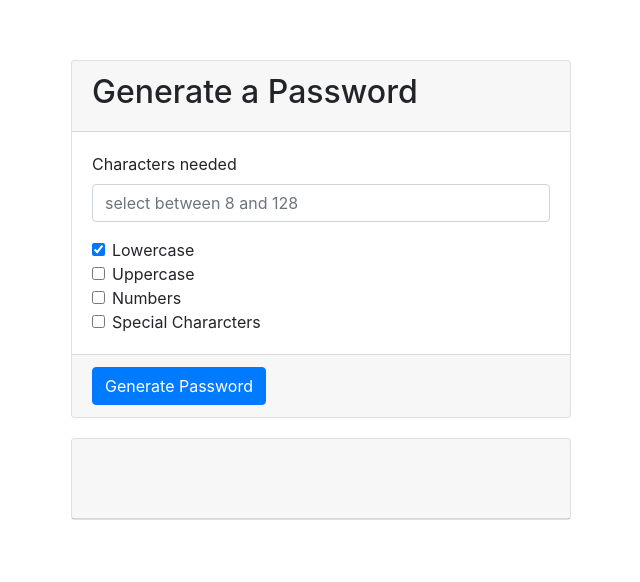
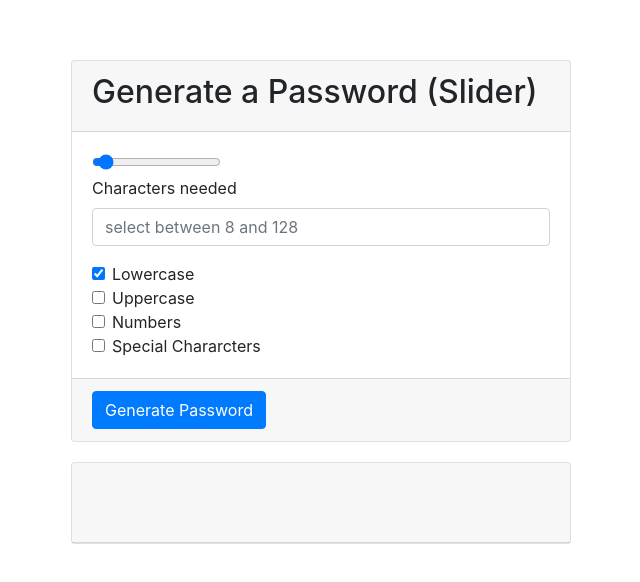
Before and after one commit to jamescalverley/password-generator, a website: page develop-v2/index.html in a window 1280 px wide. Shown: the whole page, without its empty margins (279-919 px from the left). Drawn offline with nearby package versions, Linux system fonts and the light colour scheme.

Commit message:
adds basic slider

```diff
--- a/develop-v2/index.html
+++ b/develop-v2/index.html
@@ -13,9 +13,15 @@
     <div class="wrapper">
         <div class="card">
           <div class="card-header">
-            <h2>Generate a Password</h2>
+            <h2>Generate a Password (Slider)</h2>
           </div>
+
           <div class="card-body">
+            <div class="slider-container">
+              <input type="range" min="8" max="128" value="14" class="slider" id="charNeededSlider">
+            </div>
+
+
             <div class="form-group">
                 <label for="charNeeded">Characters needed</label>
                 <input type="text" class="form-control" id="charNeeded" placeholder="select between 8 and 128">
```
Also changed, not shown: develop-v2/package.json (added, +15 -0 lines), 2 other files.
